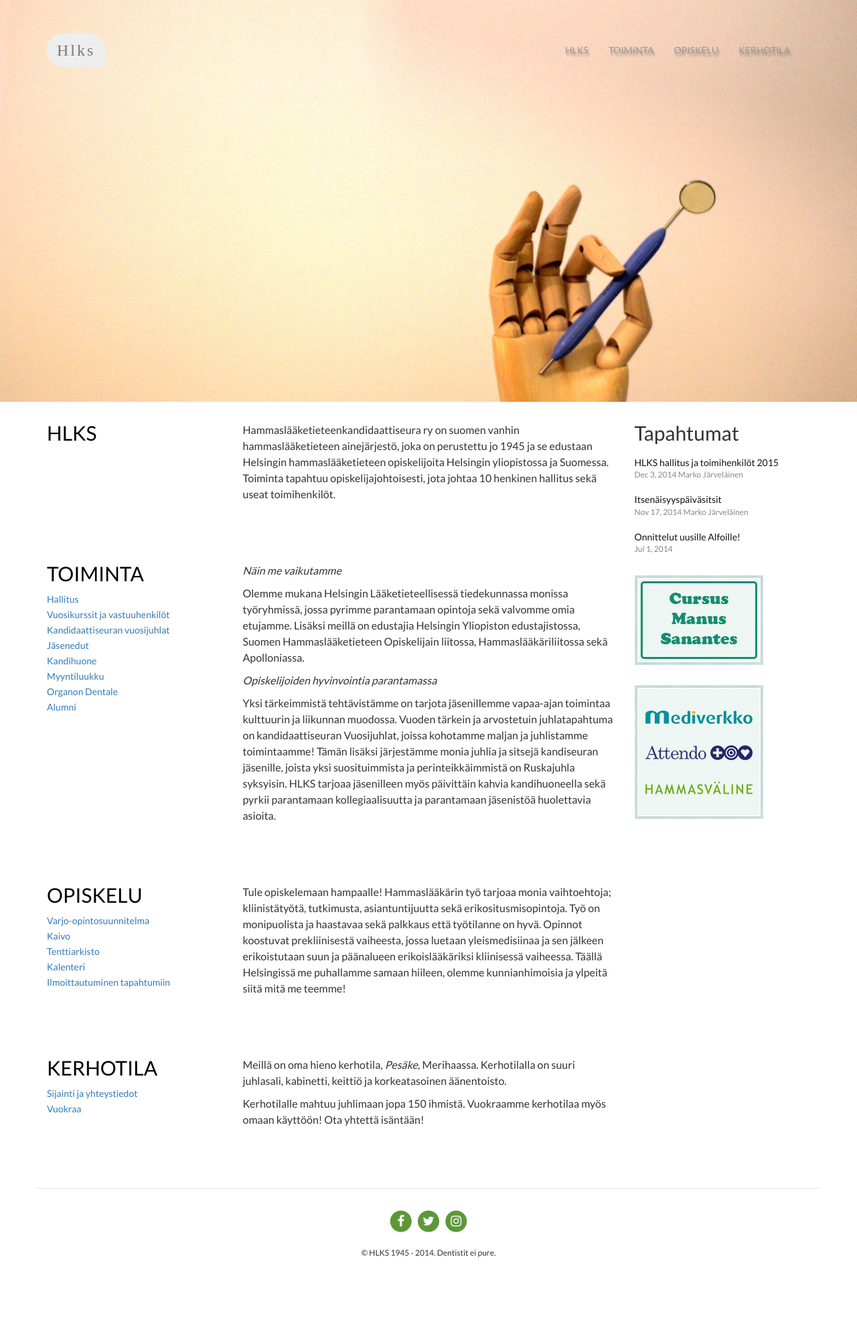
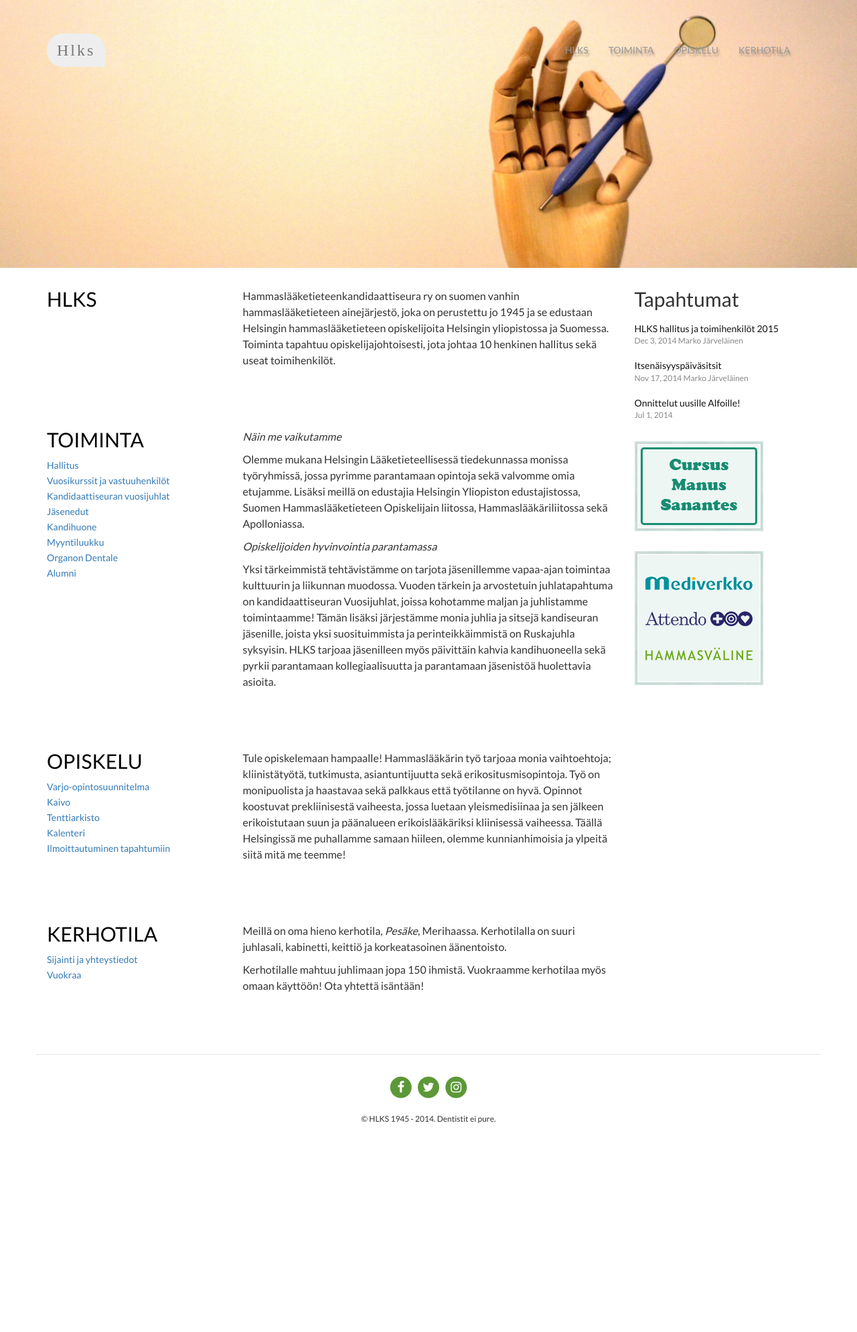
Before and after one commit to hlks/hlks.github.io, a Jekyll site: the page built from index.html, in a window 1280 px wide. Shown: the whole page at 67% size. Built offline with Jekyll 4.4.1, drawn with Linux system fonts in a browser that asks for light colours; nearby versions of some CDN libraries; some web fonts are replaced; after the commit the page ends 1789 px from its top, so only the background shows below that.

Commit message:
Better background image changed

```diff
--- a/_sass/_base.scss
+++ b/_sass/_base.scss
@@ -50,13 +50,13 @@ p, a, address, strong {
     text-shadow: 2px 4px 3px rgba(0,0,0,0.3);
 }
 
-@media (max-width: 1096px) {
+@media (max-width: 700px) {
     .fullmoon {
         background-size: auto 100%;
     }
 }
 
-@media (min-width: 1097px) {
+@media (min-width: 701px) {
     .fullmoon {
         background-size: 100% auto;
     }
@@ -64,8 +64,8 @@ p, a, address, strong {
 
 .fullmoon {
     background-image: url(/images/hand-background.jpg);
-    height: 600px;
-    background-position: right top;
+    height: 400px;
+    background-position: center;
     margin-bottom: 30px;
 }
 
```
